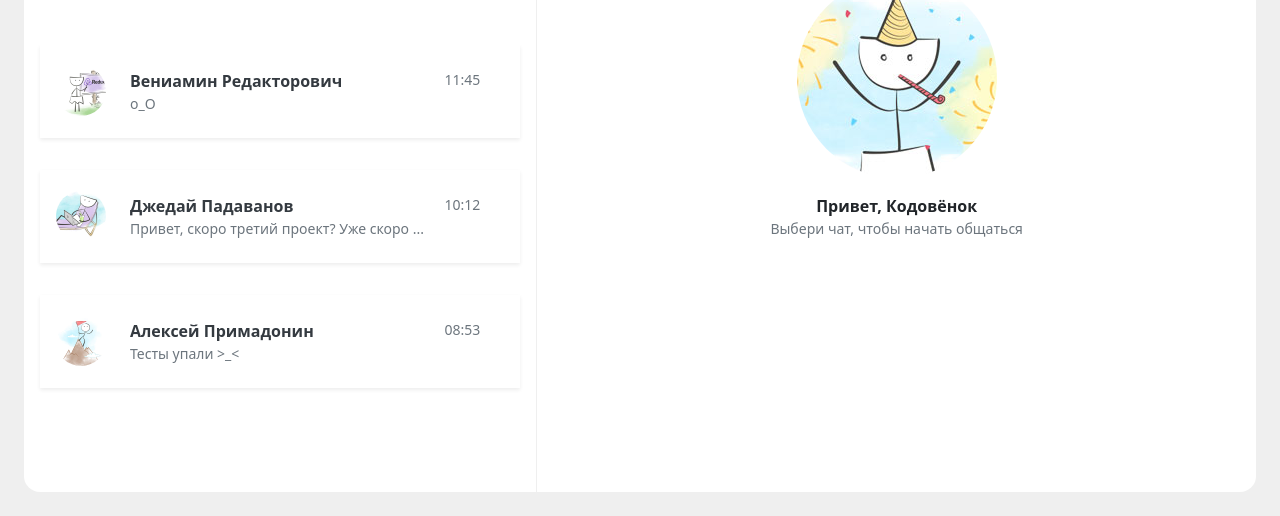
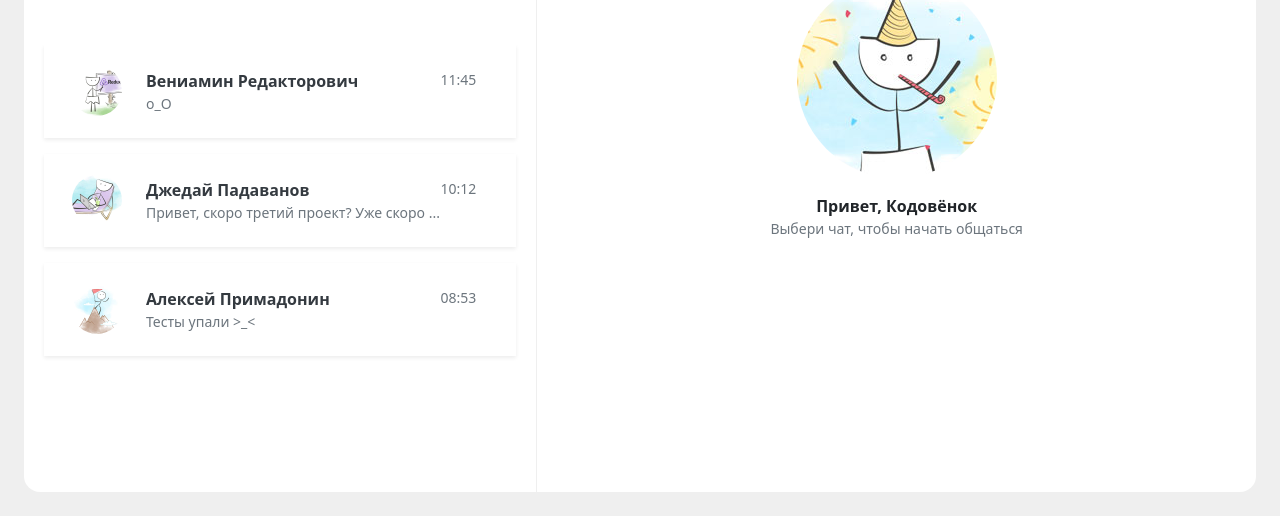
Before and after one commit to Zakir0000/layout-designer-bootstrap-project-59, a website: page app/pug/index.pug in a window 1280 px wide. Both pictures are taken after a click on the tab "Сообщения". Shown: the part 284-800 px from the top of the page. Drawn offline with nearby package versions, Linux system fonts and the light colour scheme; files that its build step writes are made by us from their sources; files whose address does not match are found by name.

Commit message:
add px-3 to upper wrapper from removed wrapper in chats.pug

```diff
--- a/app/pug/left_area/chats.pug
+++ b/app/pug/left_area/chats.pug
@@ -3,13 +3,12 @@ include ./data-base/chats-data.pug
 h2.fw-bold.mb-4 Чаты
 form.mb-4
   input(type='search' class='p-4 form-control border border-top-0 border-start-0 border-end-0 shadow-none  custom-placeholder' placeholder='Поиск по сообщениям')
-  .row.mb-3.contacts.mt-5
-    each contact in chats
-      .contacts-contact
-        a.d-flex.align-items-center.text-decoration-none.shadow-sm.pe-4.mb-3.contacts-contact(href='chat.html')
-          img.ms-3.me-4.rounded-circle(src=contact.avatar, alt='avatar' class='rounded-circle' width='50' height='50')
-          .py-4.pe-3.w-100.overflow-hidden
-            .d-flex.justify-content-between
-              span.fs-6.fw-bold.text-dark.contact-name= contact.name
-              span.text-secondary.small.contact-status= contact.time
-            p.text-secondary.small.text-truncate.mb-0.contact-status= contact.message
+.row.mb-3.contacts.mt-5.px-3
+  each contact in chats
+    a.d-flex.align-items-center.text-decoration-none.shadow-sm.pe-4.mb-3.contacts-contact(href='chat.html')
+      img.ms-3.me-4.rounded-circle(src=contact.avatar, alt='avatar' class='rounded-circle' width='50' height='50')
+      .py-4.pe-3.w-100.overflow-hidden
+        .d-flex.justify-content-between
+          span.fs-6.fw-bold.text-dark.contact-name= contact.name
+          span.text-secondary.small.contact-status= contact.time
+        p.text-secondary.small.text-truncate.mb-0.contact-status= contact.message
```
Also changed, not shown: build/chat.html, build/index.html.
